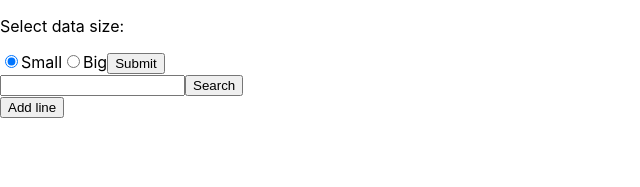
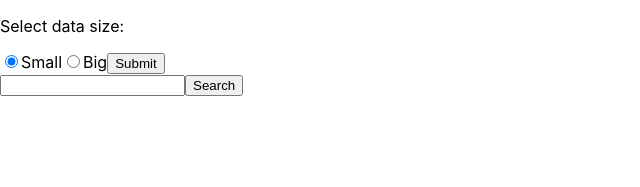
Before and after one commit to saramutina/frontend-javascript-test, a React (Create React App) app: page / in a window 1280 px wide. Shown: the top 187 px of the page, without its empty margins (0-640 px from the left). Built offline with nearby package versions, Linux system fonts and the light colour scheme.

Commit message:
Deleted AddLine component because it's too much work

```diff
--- a/src/components/AddLine/AddLine.js
+++ /dev/null
@@ -1,11 +0,0 @@
-import React from 'react';
-
-class AddLine extends React.Component {
-    render() {
-        return (
-            <button>Add line</button>
-        )
-    }
-}
-
-export default AddLine;
--- a/src/components/App/App.js
+++ b/src/components/App/App.js
@@ -2,7 +2,6 @@ import React from 'react';
 import './App.css';
 import ChooseData from '../ChooseData/ChooseData';
 import SearchBar from '../SearchBar/SearchBar';
-import AddLine from '../AddLine/AddLine';
 import Table from '../Table/Table';
 import Pagination from '../Pagination/Pagination';
 import SelectedLine from '../SelectedLine/SelectedLine';
@@ -155,7 +154,6 @@ class App extends React.Component {
             searchInfo={this.state.searchInfo}
             changeSearchInfo={this.changeSearchInfo}
           />
-          <AddLine />
         </div>
         <div>
           <Table
```
